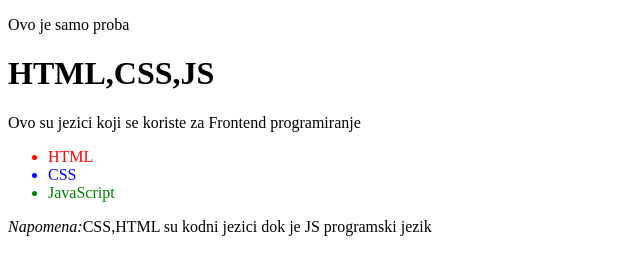
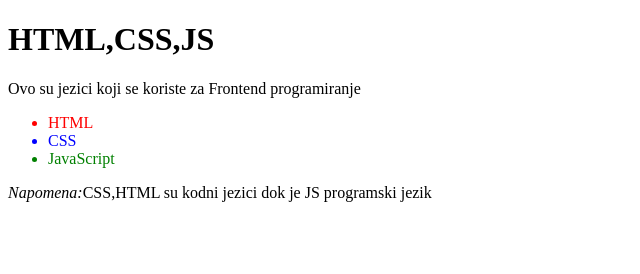
Before and after one commit to bojko994/front-end-development, a plain HTML site: page index.html in a window 1280 px wide. Shown: the whole page, without its empty margins (0-640 px from the left). Drawn offline with Linux system fonts and the light colour scheme.

Commit message:
Paragraph Remowed

```diff
--- a/index.html
+++ b/index.html
@@ -5,7 +5,6 @@
 	<meta charset="utf-8">
 </head>
 <body>
-	<p>Ovo je samo proba</p>
 	<h1>HTML,CSS,JS</h1>
 	<p>Ovo su jezici koji se koriste za Frontend programiranje</p>
 	<ul>
```
